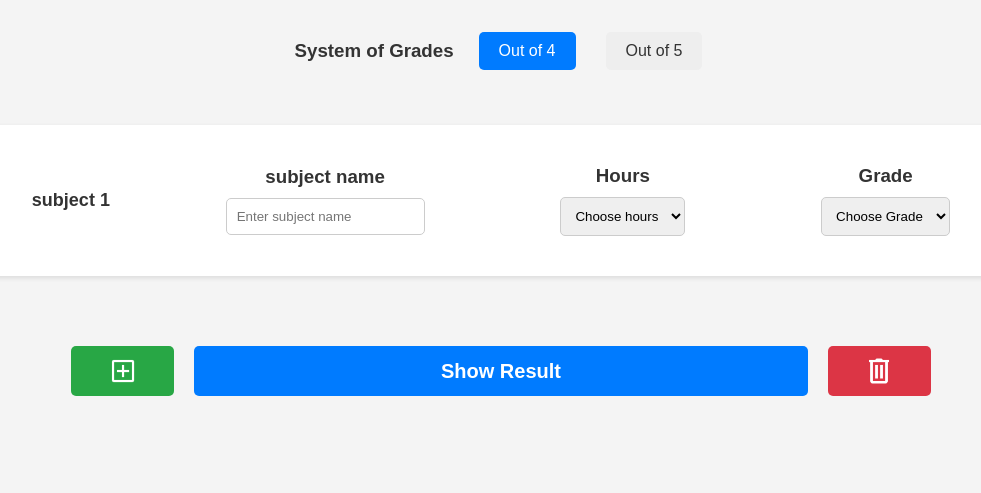
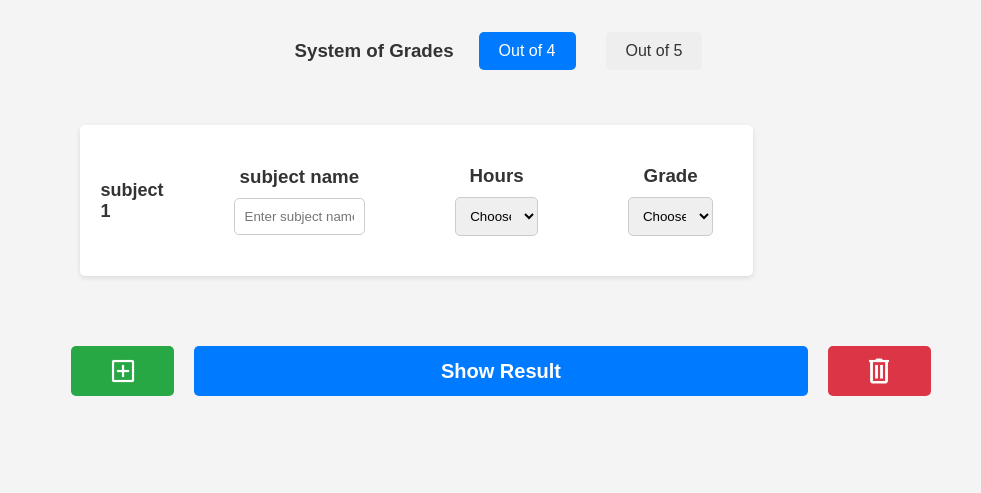
Before and after one commit to huussa/GPACalculator, a plain HTML site: page html/index.html in a window 1280 px wide. Shown: the part 70-563 px from the top of the page, without its empty margins (139-1120 px from the left). Drawn offline with Linux system fonts and the light colour scheme.

Commit message:
added a subjects container to manuplate easly

```diff
--- a/html/index.html
+++ b/html/index.html
@@ -5,7 +5,7 @@
     <meta name="viewport" content="width=device-width, initial-scale=1.0">
     <meta name="description" content="A simple GPA calculator to help students calculate their Grade Point Average based on their course grades and credit hours.">
     <link rel="stylesheet" href="../css/style.css">
-    <link rel="stylesheet" href="../css/media.css">
+    <!-- <link rel="stylesheet" href="../css/media.css"> -->
     <link rel="icon" href="../images/GPACalculator.png" type="image/x-icon">
     <title>GPA Calculator</title>
     <style>
@@ -21,6 +21,7 @@
         <input type="radio" id="gpa5" name="system" value="5">
         <label for="gpa5">Out of 5</label>
     </div>
+    <div class="subjects-container">
         <div class="subject">
             <p>subject <span>1</span></p>
             <div class="input-group subject-name">
@@ -59,6 +60,7 @@
                 </select>
             </div>
         </div>
+    </div>
     <div class="action-btns">
         <button type="button" onclick="addSubject()" id="add-btn"><img src="../images/plus96.png" alt="add icon"></button>
 
@@ -70,5 +72,6 @@
     <div class="result">
         <p>GPA: <span id="gpa">0.00</span></p>
     </div>
+    <script src="../javascript/script.js"></script>
 </body>
 </html>
```
Lines whose indentation alone changed are shown as unchanged.
